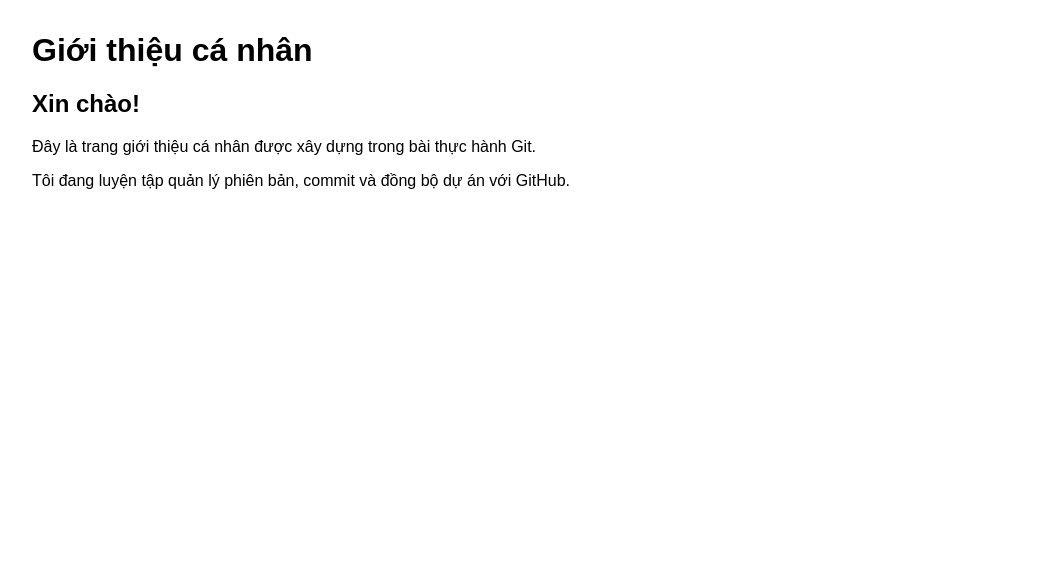
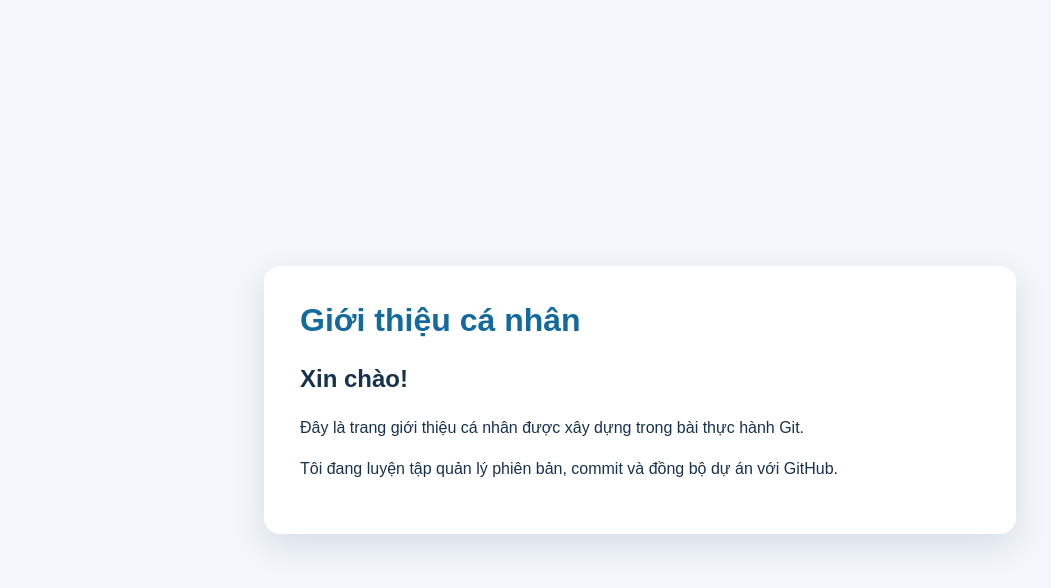
Before and after one commit to Thai-max948/git-basic-practice, a plain HTML site: page index.html in a window 1280 px wide. Shown: the whole page, without its empty margins (0-1051 px from the left). Drawn offline with Linux system fonts and the light colour scheme.

Commit message:
Style introduction section

```diff
--- a/style.css
+++ b/style.css
@@ -1 +1,6 @@
-body { font-family: Arial, sans-serif; margin: 2rem; }
+:root { font-family: Arial, sans-serif; color: #17324d; background: #f3f7fb; }
+body { margin: 0; min-height: 100vh; display: grid; place-items: center; }
+main { width: min(680px, calc(100% - 48px)); padding: 36px; background: #fff; border-radius: 16px; box-shadow: 0 12px 35px rgba(12, 45, 75, .12); }
+h1 { color: #126a9e; margin-top: 0; }
+section { line-height: 1.6; }
+h2 { margin-bottom: 8px; }
```
